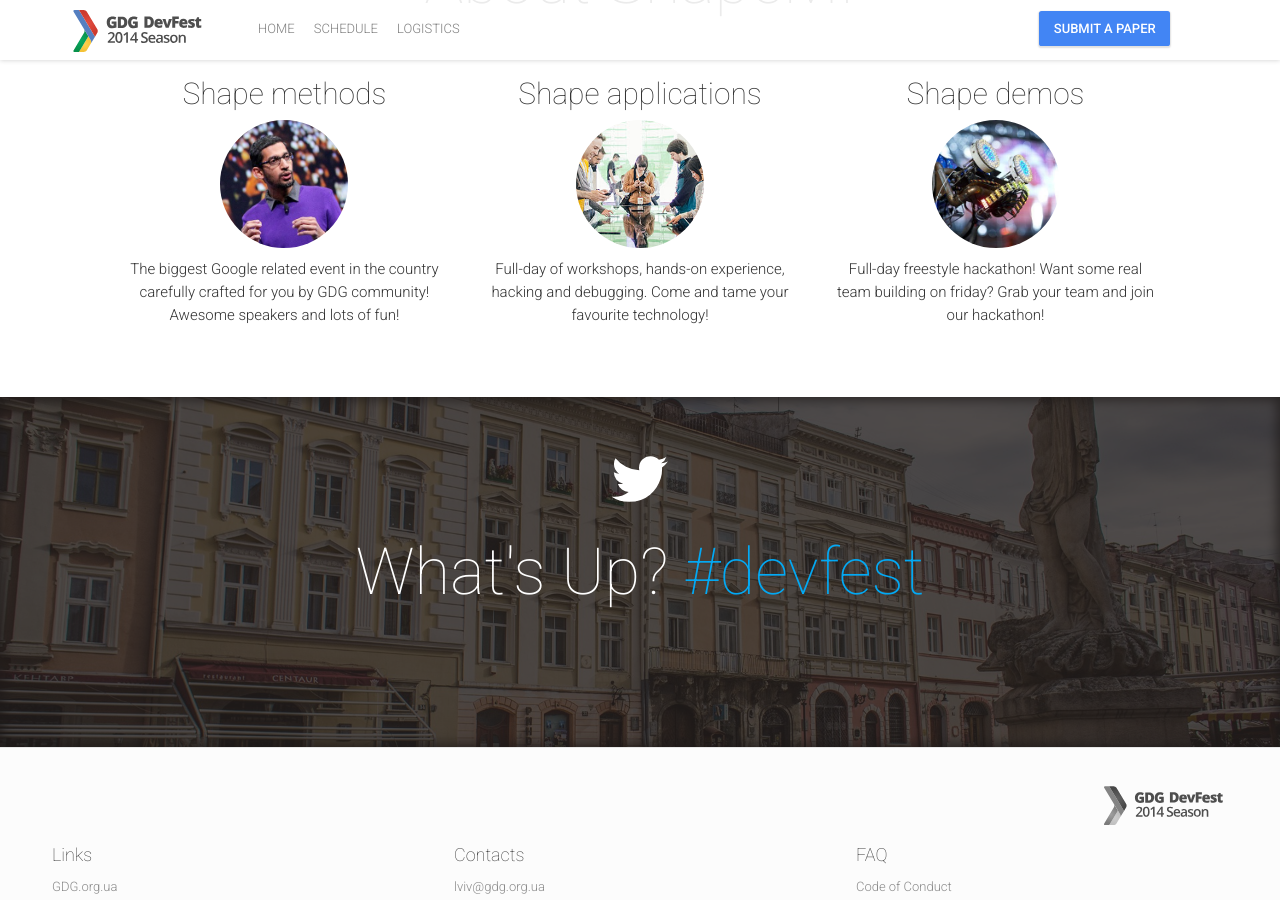
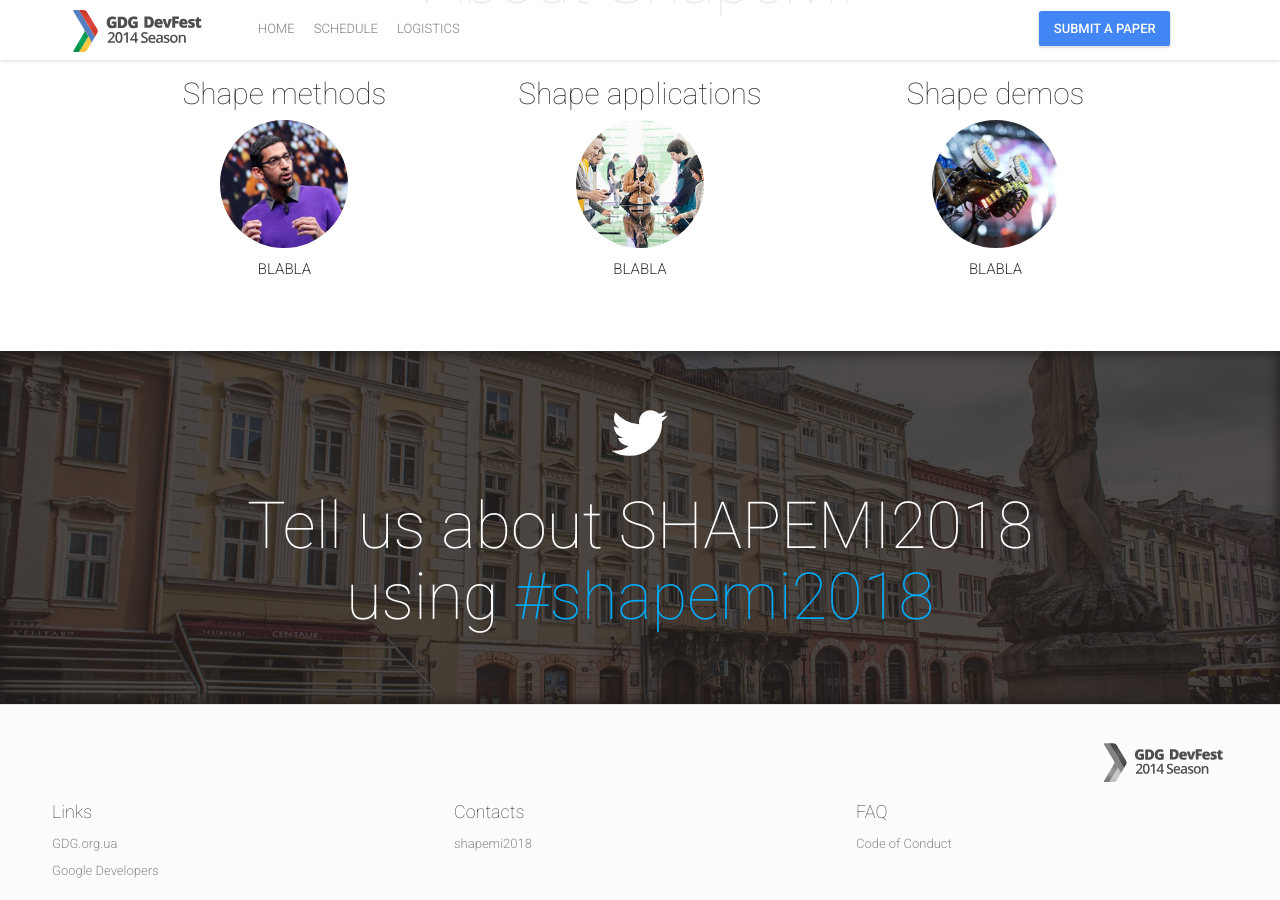
Before and after one commit to shapemi/shapemi2020, a Jekyll site: the page built from index.html, in a window 1280 px wide and 900 px high, scrolled down 1024 px. Built offline with Jekyll 4.4.1, drawn with Linux system fonts in a browser that asks for light colours; nearby versions of some CDN libraries; comment, search, counter and statistics services are not loaded.

```diff
--- a/_config.yml
+++ b/_config.yml
@@ -18,7 +18,7 @@
 
 # Head
 metaKeywords: "event, gdg, devfest, google, programming, android, chrome, developers, lviv"
-twitterAccount: "@DevFest"
+twitterAccount: "@shapemi"
 socialImageSrcGooglePlus: "/img/seo/sharing-google-plus.png"
 socialImageSrcTwitter: "/img/seo/sharing-twitter.png"
 socialImageSrcFacebook: "/img/seo/sharing-facebook.png"
@@ -51,14 +51,14 @@
 # About Block
 aboutTitle: "About ShapeMI"
 aboutBlock:
- - {title: "Shape methods", image: "conference.jpg", text: "The biggest Google related event in the country carefully crafted for you by GDG community! Awesome speakers and lots of fun!" }
- - {title: "Shape applications", image: "workshop.jpg", text: "Full-day of workshops, hands-on experience, hacking and debugging. Come and tame your favourite technology!" }
- - {title: "Shape demos", image: "hackathon.jpg", text: "Full-day freestyle hackathon! Want some real team building on friday? Grab your team and join our hackathon!" }
+ - {title: "Shape methods", image: "conference.jpg", text: "BLABLA" }
+ - {title: "Shape applications", image: "workshop.jpg", text: "BLABLA" }
+ - {title: "Shape demos", image: "hackathon.jpg", text: "BLABLA" }
 
 # Tweets Feed Block
 tweetsFeedImage: "twitter-feed.jpg"
-tweetsFeedTitle: "What's Up?"
-twitterHashTag: "devfest"
+tweetsFeedTitle: "Tell us about SHAPEMI2018 using "
+twitterHashTag: "shapemi2018"
 twitterFeed: "http://lviv.gdg.org.ua/tweetledee/favoritesjson.php?c=10&cache_interval=8000"
 
 
@@ -77,7 +77,7 @@
  -
   title: "Contacts"
   links:
-   - {link: "mailto:lviv@gdg.org.ua", text: "lviv@gdg.org.ua"}
+   - {link: "mailto:shapemi2018", text: "shapemi2018"}
  -
   title: "FAQ"
   links:
```
